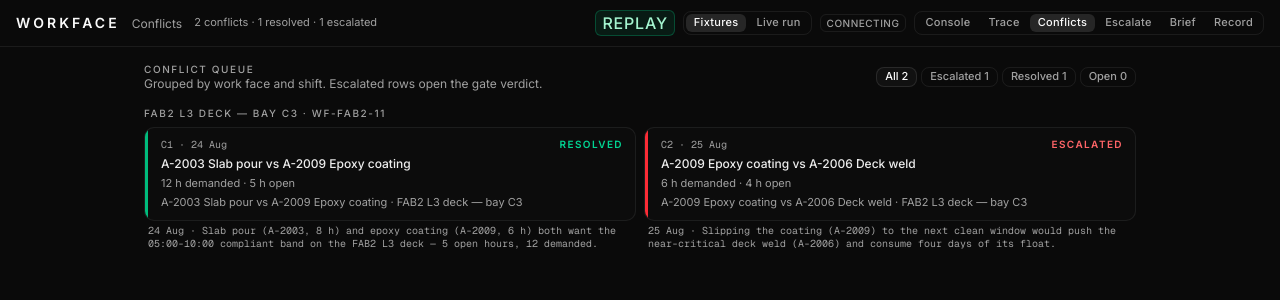
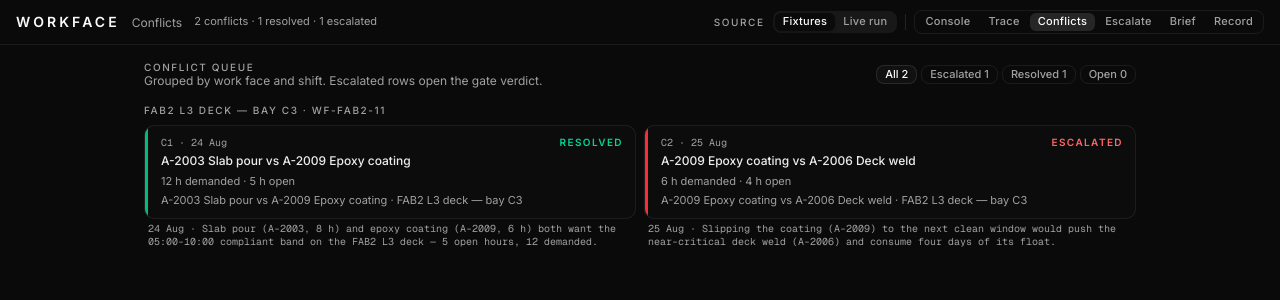
Before and after one commit to siyona-goel/Workface, a Next.js app in the folder apps/web/: page /conflicts in a window 1280 px wide. Shown: the top 300 px of the page. Built offline with nearby package versions, Linux system fonts and the light colour scheme; no server answers.

Commit message:
remove the Realtime and Subscribed chips and modify the Fixture / Live run toggle

```diff
--- a/apps/web/components/agent-trace.tsx
+++ b/apps/web/components/agent-trace.tsx
@@ -186,7 +186,7 @@ export function AgentTrace() {
                   ? `Streaming ${visibleCount} of ${run.steps.length} steps (${source === "live" ? "T3 live run" : "Day-5 fixtures"}).`
                   : channelStepCount > 0
                     ? `${channelStepCount} live step${channelStepCount === 1 ? "" : "s"} arrived on the Supabase channel.`
-                    : `Replay complete. Default is Day-5 fixtures. Live run is T3's gated loop. Channel ${channelState === "subscribed" ? "is subscribed" : "is idle until keys are set"}.`}
+                    : "Replay complete. Default is Day-5 fixtures. Live run is T3's gated loop."}
               </p>
             </div>
           </div>
--- a/apps/web/components/app-nav.tsx
+++ b/apps/web/components/app-nav.tsx
@@ -23,14 +23,17 @@ const items: { href: string; id: NavId; label: string }[] = [
 export function AppNav({ current }: Props) {
   const params = useSearchParams();
   const src = params.get("src");
+  const debug = params.get("debug");
 
   return (
     <nav className="flex items-center gap-0.5 rounded-md border border-border/70 p-0.5">
       {items.map((item) => {
+        const next = new URLSearchParams();
+        if (src) next.set("src", src);
+        if (debug) next.set("debug", debug);
+        const qs = next.toString();
         const href =
-          src && item.href !== "/"
-            ? `${item.href}?src=${src}`
-            : item.href;
+          qs && item.href !== "/" ? `${item.href}?${qs}` : item.href;
         return (
           <Link
             key={item.id}
--- a/apps/web/components/source-toggle.tsx
+++ b/apps/web/components/source-toggle.tsx
@@ -1,4 +1,6 @@
 "use client";
+
+import { useSearchParams } from "next/navigation";
 
 import { ModeBadge, channelHint } from "@/components/mode-badge";
 import { useSetAgentSource, type ChannelState } from "@/lib/use-agent-events";
@@ -19,25 +21,52 @@ type Props = {
 
 export function SourceToggle({ source, channelState }: Props) {
   const setSource = useSetAgentSource();
+  const params = useSearchParams();
+  // Reveal Realtime / subscribed in the header with ?debug=1
+  const debug = params.get("debug") === "1";
 
   return (
     <div className="flex flex-wrap items-center gap-2">
+      <span
+        data-testid="channel-state"
+        data-channel-state={channelState}
+        className="hidden"
+      >
+        Channel {channelState}
+      </span>
+      {debug ? (
+        <>
           <ModeBadge source={source} channelState={channelState} />
-      <div className="flex items-center gap-0.5 rounded-md border border-border/70 p-0.5">
+          <span className={channelHint(channelState)}>
+            {CHANNEL_LABEL[channelState]}
+          </span>
+        </>
+      ) : null}
+      <div
+        className="flex items-center gap-2"
+        role="group"
+        aria-label="Trace data source"
+      >
+        <span className="hidden text-[10px] font-medium tracking-[0.16em] text-muted-foreground uppercase sm:inline">
+          Source
+        </span>
+        <div className="flex items-center rounded-md bg-muted/55 p-0.5">
           {(
             [
-            ["fixture", "Fixtures"],
-            ["live", "Live run"],
+              ["fixture", "Fixtures", "Day-5 product fixtures"],
+              ["live", "Live run", "T3 gated loop replay"],
             ] as const
-        ).map(([id, label]) => (
+          ).map(([id, label, title]) => (
             <button
               key={id}
               type="button"
+              title={title}
+              aria-pressed={source === id}
               onClick={() => setSource(id)}
               className={cn(
                 "rounded-sm px-2 py-0.5 text-[11px] font-medium tracking-wide",
                 source === id
-                ? "bg-muted text-foreground"
+                  ? "bg-background text-foreground shadow-sm"
                   : "text-muted-foreground hover:text-foreground",
               )}
             >
@@ -45,9 +74,8 @@ export function SourceToggle({ source, channelState }: Props) {
             </button>
           ))}
         </div>
-      <span className={channelHint(channelState)}>
-        {CHANNEL_LABEL[channelState]}
-      </span>
+      </div>
+      <span aria-hidden className="hidden h-4 w-px shrink-0 bg-border sm:block" />
     </div>
   );
 }
```
Lines whose indentation alone changed are shown as unchanged.
